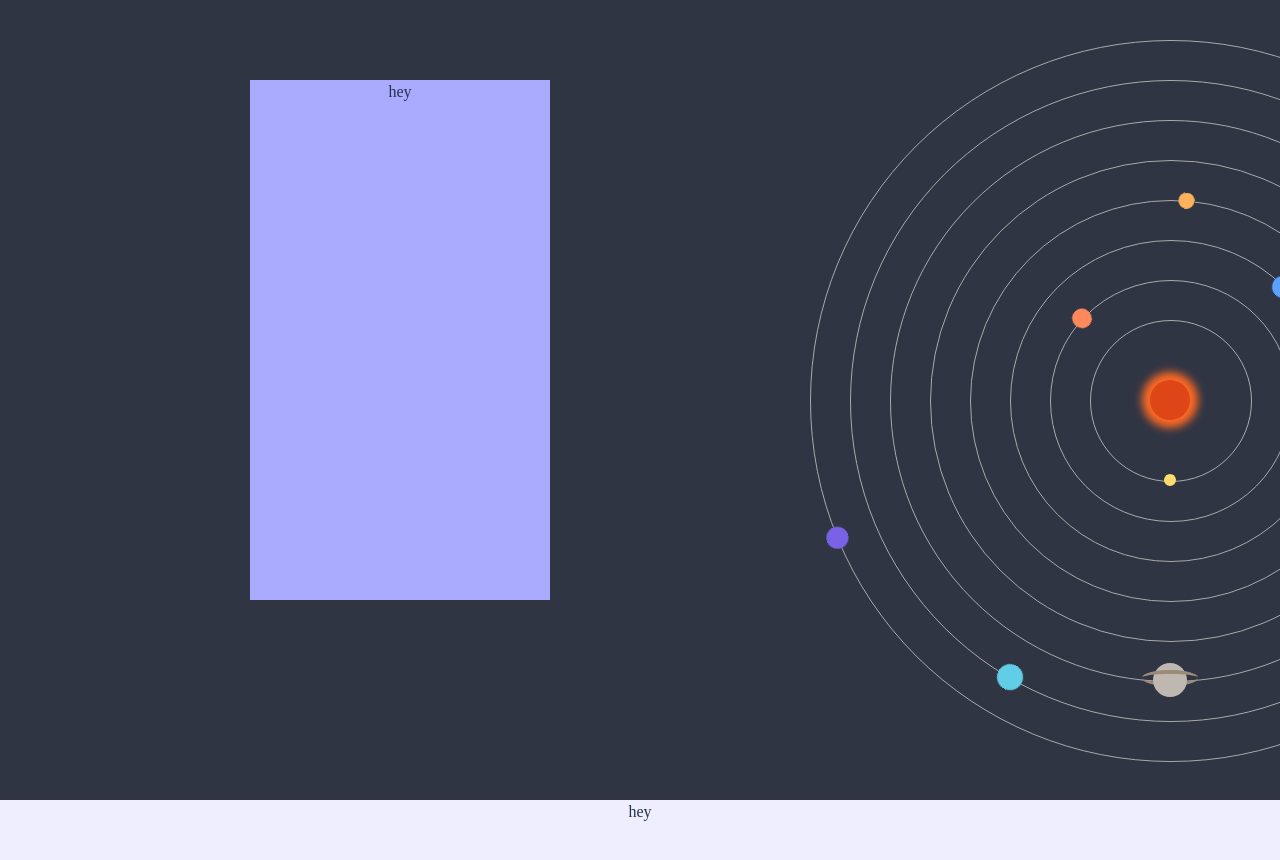
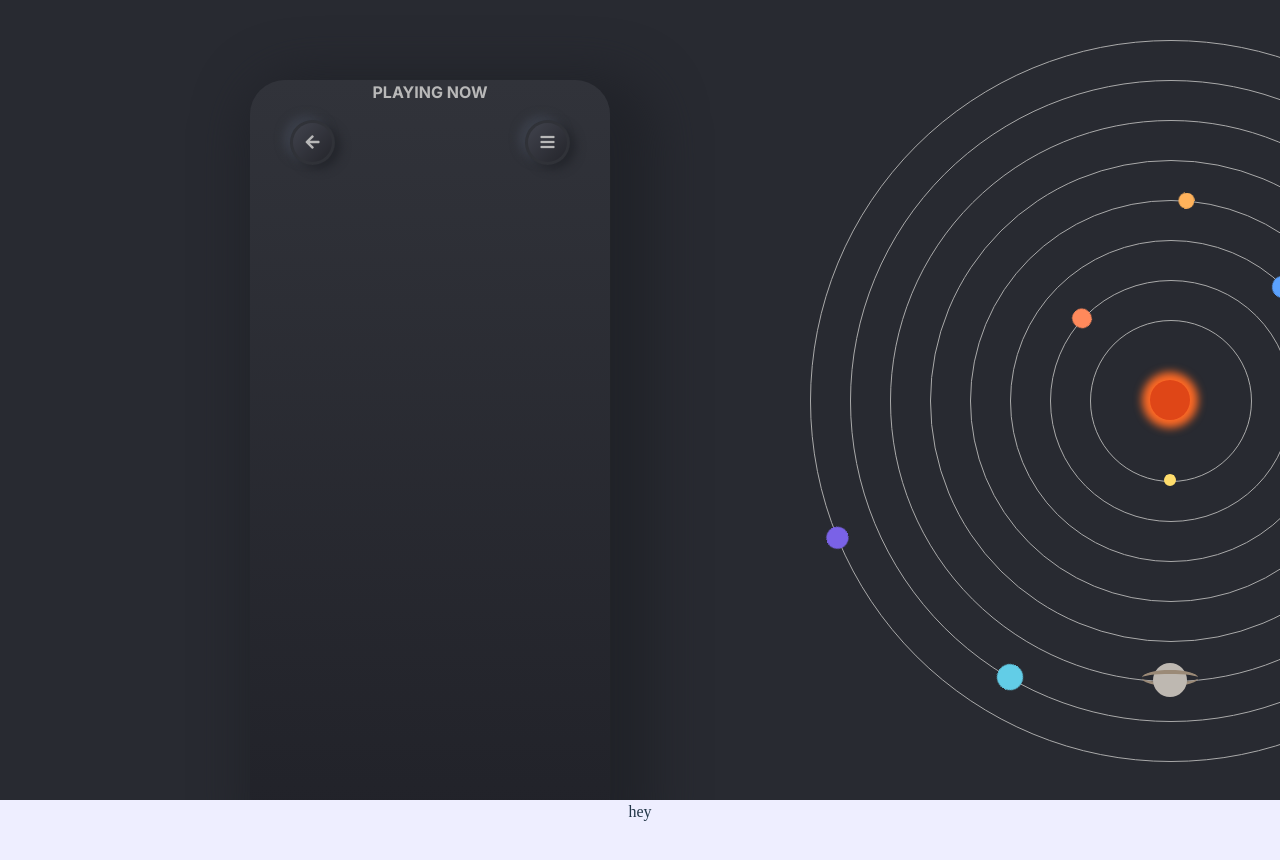
Before and after one commit to hanna-debussy/yellow, a Vue app: page /night in a window 1280 px wide. Shown: the top 860 px of the page. Built offline with nearby package versions, Linux system fonts and the light colour scheme; a web font is replaced by a local one.

Commit message:
🪐[ADD] add music player front

```diff
--- a/index.html
+++ b/index.html
@@ -8,6 +8,10 @@
     <link rel="preconnect" href="https://fonts.googleapis.com">
     <link rel="preconnect" href="https://fonts.gstatic.com" crossorigin>
     <link href="https://fonts.googleapis.com/css2?family=Raleway:ital,wght@0,300;0,400;0,500;0,600;0,700;0,900;1,300;1,400;1,500;1,600;1,700;1,800;1,900&display=swap" rel="stylesheet">
+    <link rel="preconnect" href="https://fonts.googleapis.com">
+    <link rel="preconnect" href="https://fonts.gstatic.com" crossorigin>
+    <link href="https://fonts.googleapis.com/css2?family=Inter:wght@300;400;500;600;700;800;900&display=swap" rel="stylesheet">
+    <link rel="stylesheet" href="https://cdnjs.cloudflare.com/ajax/libs/font-awesome/5.8.2/css/all.min.css" />
     <title>한나</title>
   </head>
   <body>
--- a/src/App.vue
+++ b/src/App.vue
@@ -11,4 +11,5 @@ import { RouterView } from 'vue-router';
 @import "assets/css/introduction.css";
 @import "assets/css/day.css";
 @import "assets/css/night.css";
+@import "assets/css/musicPlayer.css";
 </style>
--- /dev/null
+++ b/src/assets/css/musicPlayer.css
@@ -0,0 +1,104 @@
+/* common */
+.music-player {
+  width: 360px;
+  height: 750px;
+  border-radius: 35px;
+  background: linear-gradient(rgb(49, 51, 58), rgb(33, 34, 41));
+  box-shadow: 20px 20px 50px 25px rgb(33, 35, 41);
+  position: relative;
+  overflow: hidden;
+}
+
+
+/* front */
+
+/* header */
+.header {
+  width: 100%;
+  height: 100px;
+}
+
+/* buttons in header */
+.header .circle,
+.header .circle-shadow {
+  width: 45px;
+  height: 45px;
+  border-radius: 100%;
+}
+
+.header .circle {
+  background-color: rgb(48, 50, 56);
+  box-shadow: -6px -4px 10px rgb(60, 64, 75);
+}
+
+.header .circle-shadow {
+  /* background-color: rgb(55, 57, 65); */
+  box-shadow: 6px 4px 10px rgb(36, 38, 44);
+}
+
+.header .inner-button {
+  width: 39px;
+  height: 39px;
+  border-radius: 100%;
+  background: linear-gradient(to bottom right, rgb(65, 67, 77), rgb(36, 37, 43));
+}
+
+/* playing list */
+.playing-list,
+.playing-list .circle,
+.playing-list .circle-shadow {
+  position: absolute;
+  top: 20px;
+  left: 20px;
+}
+
+.playing-list .inner-button {
+  position: absolute;
+  top: 23px;
+  left: 23px;
+  background: linear-gradient(to bottom right, rgb(65, 67, 77), rgb(36, 37, 43));
+}
+
+.playing-list .button-icon {
+  width: 45px;
+  height: 45px;
+  position: absolute;
+  top: 20px;
+  left: 20px;
+  color: rgb(184, 184, 184);
+  line-height: 45px;
+}
+
+/* menu */
+/* playing list */
+.header .menu,
+.header .menu .circle,
+.header .menu .circle-shadow {
+  position: absolute;
+  top: 20px;
+  right: 20px;
+}
+
+.header .menu .inner-button {
+  position: absolute;
+  top: 23px;
+  right: 23px;
+  background: linear-gradient(to bottom right, rgb(65, 67, 77), rgb(36, 37, 43));
+}
+
+.header .menu .button-icon {
+  width: 45px;
+  height: 45px;
+  position: absolute;
+  top: 20px;
+  right: 20px;
+  color: rgb(184, 184, 184);
+  line-height: 45px;
+}
+
+/* playing now */
+.header .playing {
+  font-family: 'Inter', sans-serif;
+  color: rgb(184, 184, 184);
+  font-weight: 700;
+}
--- a/src/assets/css/night.css
+++ b/src/assets/css/night.css
@@ -1,7 +1,7 @@
 .night-template {
   width: 100vw;
   min-height: 100vh;
-  background-color: rgb(48, 53, 68);
+  background-color: rgb(40, 42, 49);
 }
 
 .night-intro {
@@ -20,12 +20,11 @@
 }
 
 .night-intro .neumorphism .musicplayer-front {
-  width: 300px;
-  height: 65vh;
+  width: 350px;
+  height: 700px;
   position: absolute;
   left: 150px;
   top: 10vh;
-  background-color: #aaf;
 }
 
 .night-intro .space-position {
--- a/src/components/night/components/MusicPlayerFront.vue
+++ b/src/components/night/components/MusicPlayerFront.vue
@@ -1,6 +1,51 @@
 <template>
-  <div>
-    hey
+  <div class="music-player">
+    <div class="header">
+      <div class="playing-list">
+        <div class="circle"></div>
+        <div class="circle-shadow"></div>
+        <div class="inner-button"></div>
+        <div class="button-icon">
+          <i class="fas fa-arrow-left"></i>
+        </div>
+      </div>
+      <div class="playing">
+        <span>PLAYING NOW</span>
+      </div>
+      <div class="menu">
+        <div class="circle"></div>
+        <div class="circle-shadow"></div>
+        <div class="inner-button"></div>
+        <div class="button-icon">
+          <i class="fas fa-bars"></i>
+        </div>
+      </div>
+    </div>
+    <div class="album-cover">
+
+    </div>
+    <div class="music-content">
+      <div class="title">
+
+      </div>
+      <div class="singer">
+
+      </div>
+      <div class="playing-bar">
+
+      </div>
+    </div>
+    <div class="player-buttons">
+      <div class="previous">
+
+      </div>
+      <div class="play-pause">
+
+      </div>
+      <div class="next">
+
+      </div>
+    </div>
   </div>
 </template>
 
```
